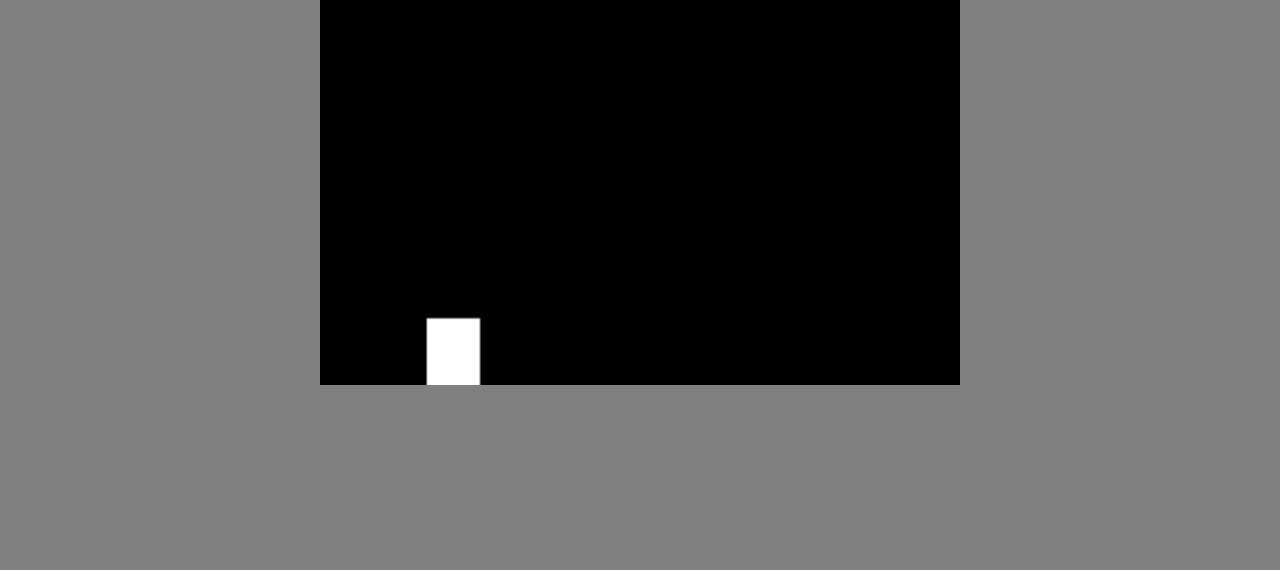
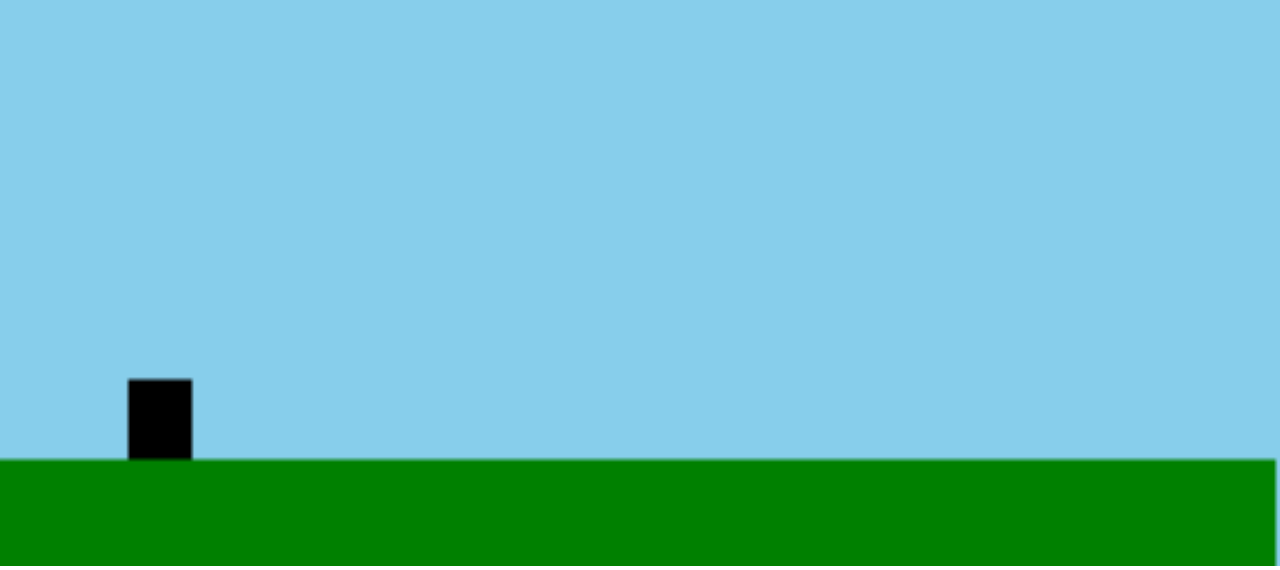
Before and after one commit to brandon-parkerson/petra-run, a website: page index.html in a window 1280 px wide. Shown: the part 234-804 px from the top of the page. Drawn offline with Linux system fonts and the light colour scheme.

Commit message:
game outline

```diff
--- a/index.html
+++ b/index.html
@@ -7,7 +7,7 @@
     <title>Petra Run!</title>
 </head>
 <body>
-    <h1 class="title">Welcome to "Petra Run!"</h1>
+
     <canvas id="gameCanvas"></canvas>
 
     <script src="main.js"></script>
--- a/main.js
+++ b/main.js
@@ -1,51 +1,56 @@
+function main() {
+    const canvas = document.getElementById("gameCanvas");
+    const ctx = canvas.getContext("2d");
+
+    let spacePressed = false;
 
 
-const canvas = document.getElementById("gameCanvas");
-const ctx = canvas.getContext("2d");
+    const player = {
+        height: 15,
+        width: 15,
+        x: 30,
+        y: 115,
+        draw: function() {
+            ctx.beginPath();
+            ctx.rect(this.x, this.y, this.height, this.width);
+            ctx.fillStyle = "black";
+            ctx.fill();
+            ctx.closePath();
+        },
+        jump: function(e) {
+            if (e.key === " ") {
+                this.y -= 7;
+            } else return;
+        }
 
-function main() {
-    const player = {
-        x: 50,
-        y: 150,
-        width: 25,
-        height: 25,
-        color: "white",
-        velocityY: 0,
-        isJumping: false,
-        gravity: 0.5,
-        jumpStrength: -10,
-        draw: function() {
-            ctx.fillStyle = this.color;
-            ctx.fillRect(this.x, this.y, this.width, this.height);
-        },
-        update: function() {
-            this.velocityY += this.gravity;
-            this.y += this.velocityY;
+    }
 
-            // Ground collision
-            if (this.y + this.height >= canvas.height) {
-                this.y = canvas.height - this.height;
-                this.velocityY = 0;
-                this.isJumping = false;
-            }
-        }
-    };
+    function drawGrass() {
+        ctx.beginPath();
+        ctx.rect(0, 130, 299, 20);
+        ctx.fillStyle = "green";
+        ctx.fill();
+        ctx.closePath();
+    }
+
+    function render() {
+        ctx.clearRect(0,0,canvas.width,canvas.height);
+        drawGrass();
+        player.draw();
+        requestAnimationFrame(render);
+    }
+
+
+
 
     document.addEventListener("keydown", function(e) {
-        if (e.code === "Space" && !player.isJumping) {
-            player.velocityY = player.jumpStrength;
-            player.isJumping = true;
+        if (e.code === "Space") {
+            e.preventDefault();
+            player.jump(e);
         }
     });
 
-    function gameLoop() {
-        ctx.clearRect(0, 0, canvas.width, canvas.height);
-        player.update();
-        player.draw();
-        requestAnimationFrame(gameLoop);
-    }
-
-    gameLoop();
-}
+    render();
+};
 
 main();
--- a/styles.css
+++ b/styles.css
@@ -1,5 +1,5 @@
 :root {
-    --bckgrnd: grey;
+    --sky: #87CEEB;
 }
 
 * {
@@ -7,25 +7,30 @@
     box-sizing: border-box;
 }
 
-body, html {
-    height: 100%;
-    width: 100%;
+body {
+    height: 100vh;
 }
 
-body {
-    display: flex;
-    flex-direction: column;
-    justify-content: center;
-    align-items: center;
-    background-color: var(--bckgrnd);
+
+#gameCanvas {
+    background-color: var(--sky);
+    height: 100vh;
+    width: 100vw;
 }
 
 .title {
     text-align: center;
 }
 
-#gameCanvas {
-    height: 50vh;
-    width: 50vw;
-   background-color: black;
+.grass {
+    height: 20vh;
+    width: 100vw;
+    background-color: #3f9b0b;
 }
+
+.player {
+    background-color: black;
+    height: 5vh;
+    width: 5vw;
+    justify-self: center;
+}
```
